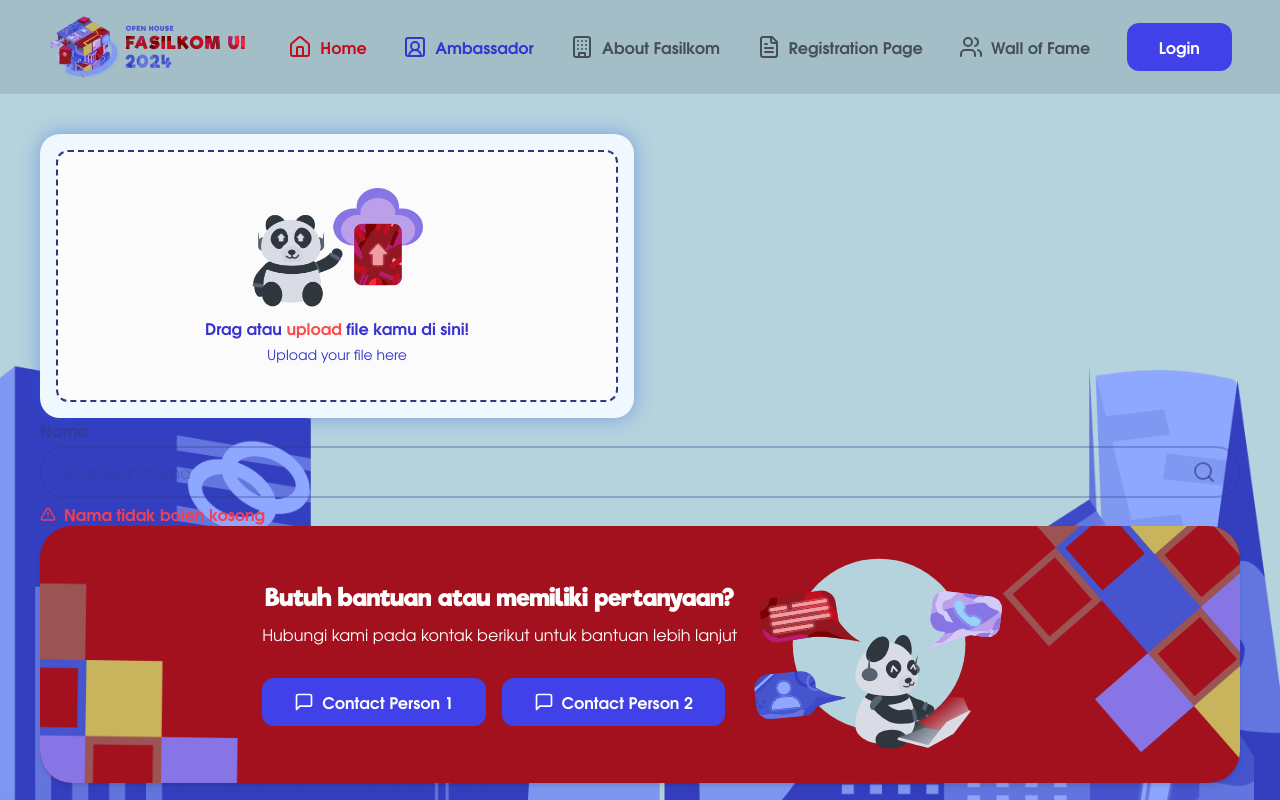
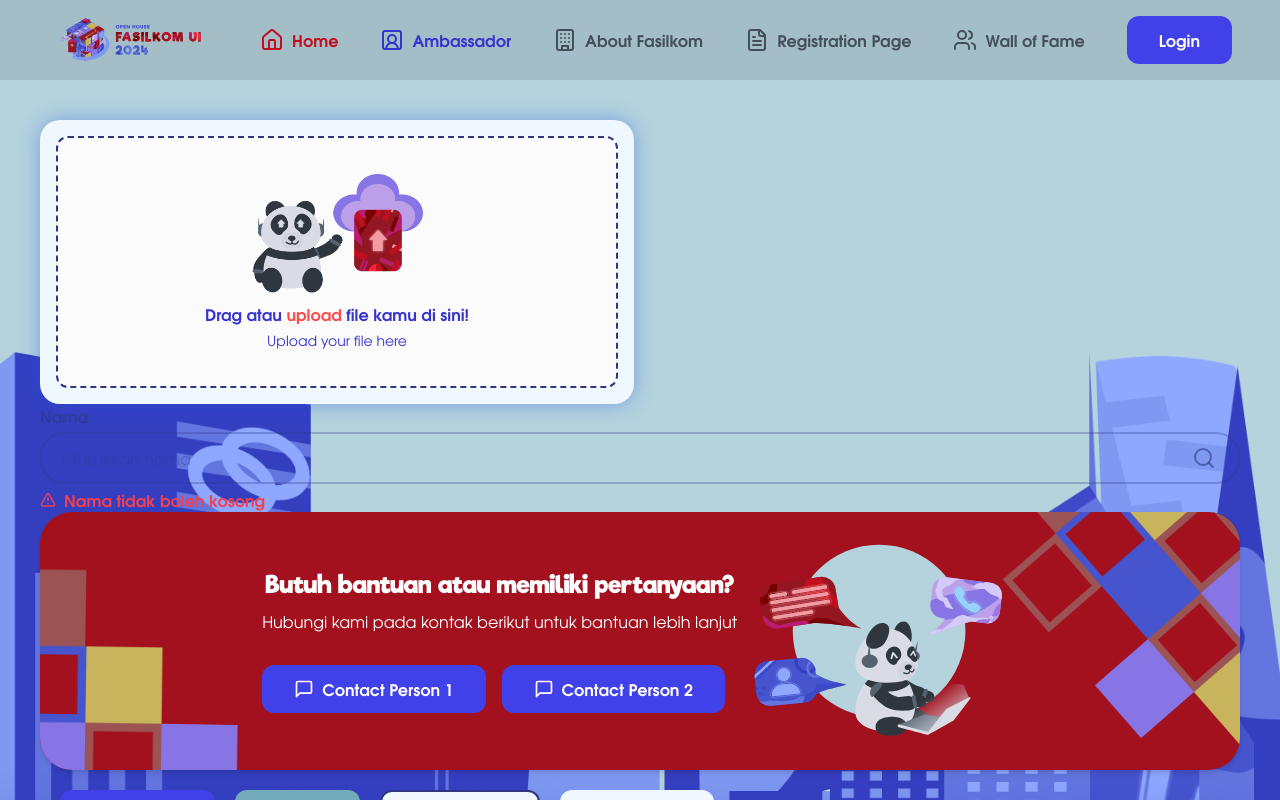
Before and after one commit to OH-Fasilkom-UI/oh24-frontend, a Next.js app: page / in a window 1280 px wide. Shown: the top 800 px of the page. Built offline with nearby package versions, Linux system fonts and the light colour scheme.

Commit message:
feat: add styling

```diff
--- a/components/ui/Navbar/index.tsx
+++ b/components/ui/Navbar/index.tsx
@@ -23,9 +23,15 @@ export const Navbar = () => {
   const [isHover, setIsHover] = useState(false)
 
   return (
-    <nav className="flex justify-between items-center px-12 py-4 bg-[#0000001A]">
-      <div className="max-md:w-[150px] max-md:h-[41px]">
-        <Image src="/logo-navbar.svg" alt="logo" width={204} height={61} />
+    <nav className="flex justify-between items-center px-12 py-4 max-md:py-2 bg-[#0000001A]">
+      <div className="relative w-[170px] h-[44px]">
+        <Image
+          alt="contoh"
+          src="/logo-navbar.svg"
+          fill
+          sizes="none"
+          className="object-contain"
+        />
       </div>
       {NAVBAR_LINKS.map((link, index) => (
         <p
--- /dev/null
+++ b/modules/LoginModule/index.tsx
@@ -0,0 +1,33 @@
+import React from 'react'
+import bg from '@/public/background-login.png'
+import { LoginPage } from './sections/LoginPage'
+import mbg from '@/public/background-login-mobile.png'
+
+export const LoginModule = () => {
+  return (
+    <main>
+      <div
+        style={{
+          backgroundImage: `url(${bg.src})`,
+          backgroundSize: 'cover',
+          backgroundPosition: 'center',
+          backgroundRepeat: 'no-repeat',
+        }}
+        className="w-screen max-md:hidden min-h-screen md:h-[150vh] min-[2500px]:h-[2200px]"
+      >
+        <LoginPage />
+      </div>
+      <div
+        style={{
+          backgroundImage: `url(${mbg.src})`,
+          backgroundSize: 'cover',
+          backgroundPosition: 'center',
+          backgroundRepeat: 'no-repeat',
+        }}
+        className="w-screen md:hidden min-h-screen md:h-[150vh] min-[2500px]:h-[2200px]"
+      >
+        <LoginPage />
+      </div>
+    </main>
+  )
+}
```
